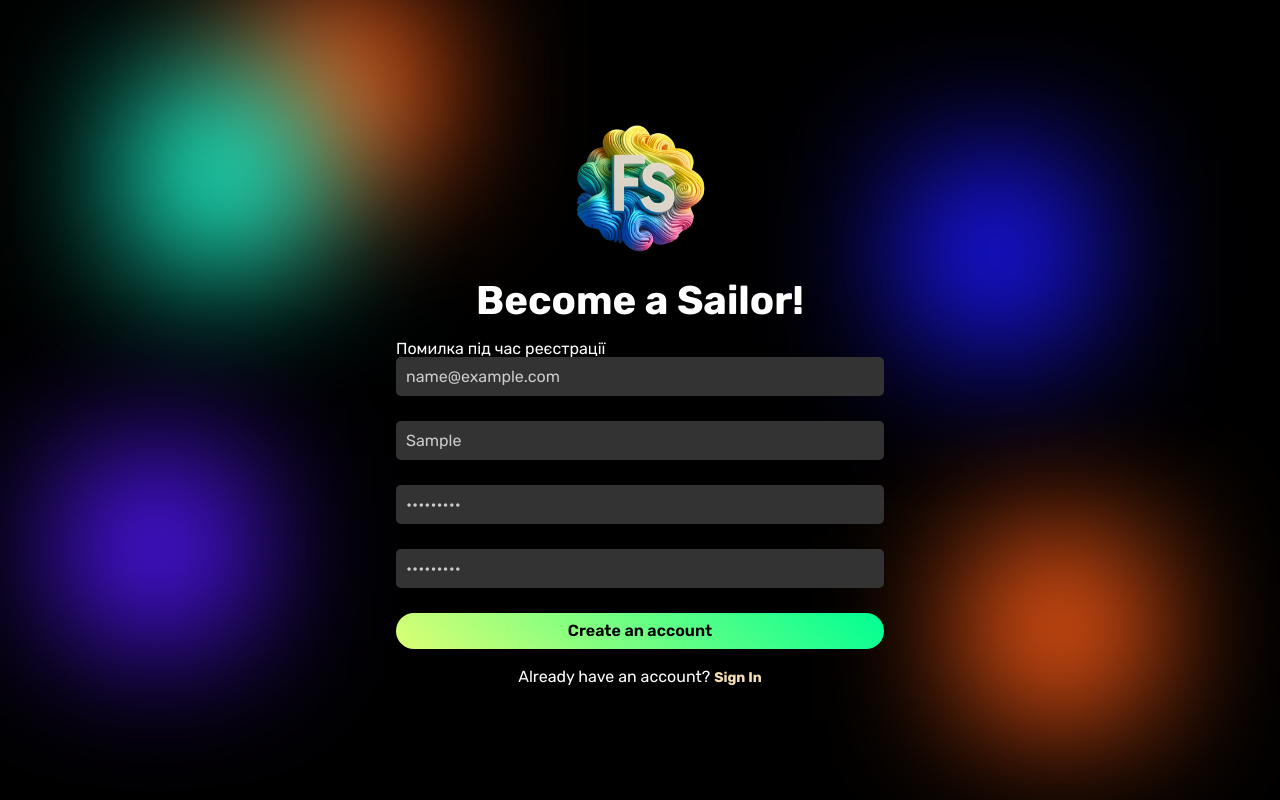
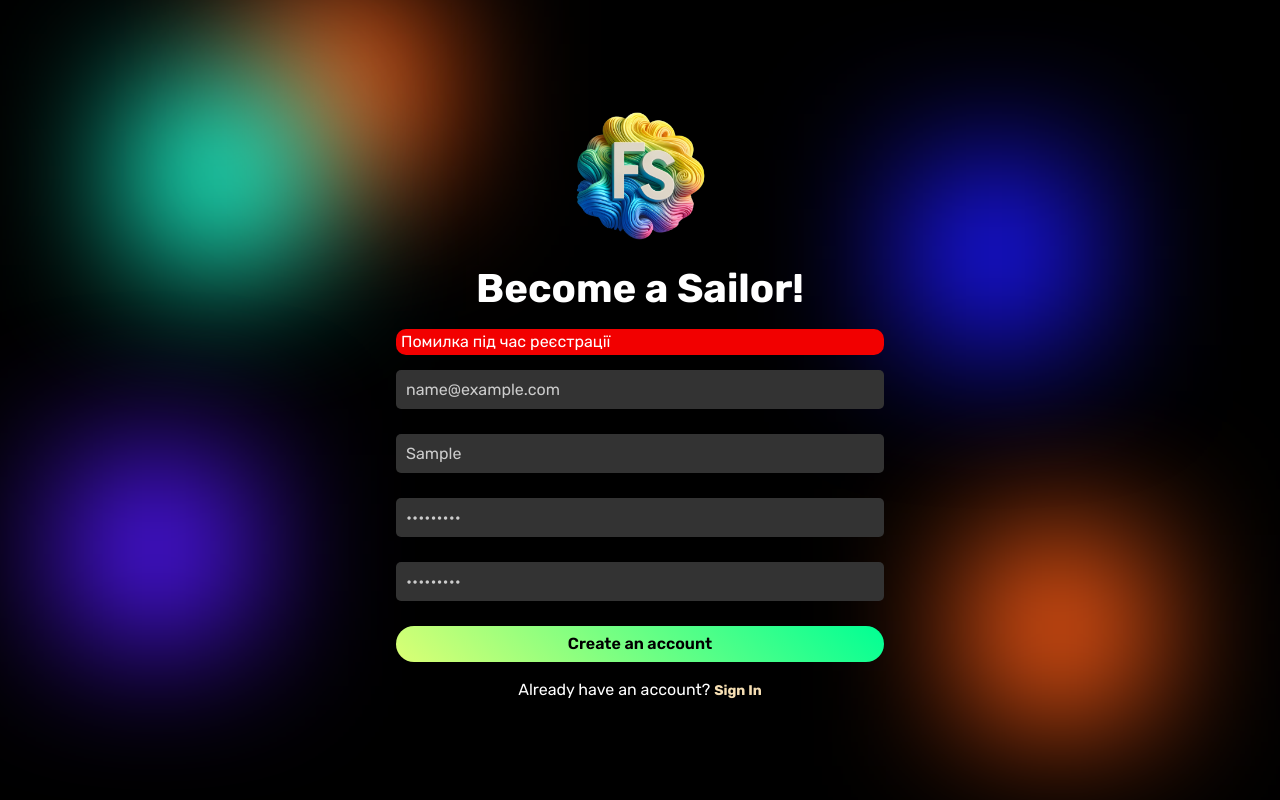
Before and after one commit to OleksandrKuchera/SocialNetword_FrontEnd_Fsociety, a React (Vite) app: page /register in a window 1280 px wide. Both pictures are taken after typing "name@example.com", "Sample", "Sample123", "Sample123" into the empty fields and a click on the input "Create an account". Built offline with nearby package versions, Linux system fonts and the light colour scheme; no server answers.

Commit message:
add check password

```diff
--- a/package.json
+++ b/package.json
@@ -7,7 +7,8 @@
         "dev": "vite",
         "build": "tsc && vite build",
         "lint": "eslint . --ext ts,tsx --report-unused-disable-directives --max-warnings 0",
-        "preview": "vite preview"
+        "preview": "vite preview",
+        "deploy": "vite build && gh-pages -d dist"
     },
     "dependencies": {
         "@emotion/react": "^11.11.4",
@@ -34,6 +35,7 @@
         "eslint": "^8.56.0",
         "eslint-plugin-react-hooks": "^4.6.0",
         "eslint-plugin-react-refresh": "^0.4.5",
+        "gh-pages": "^6.1.1",
         "sass": "^1.71.1",
         "typescript": "^5.2.2",
         "vite": "^5.1.6"
--- a/src/components/_auth/form/RegistrationForm.tsx
+++ b/src/components/_auth/form/RegistrationForm.tsx
@@ -25,9 +25,31 @@ const RegistrationForm = () => {
 
     const handleSubmit = async (event: React.FormEvent) => {
         event.preventDefault();
+
+        // Перевірка на збіг паролів
+        if (registrationData.password !== registrationData.confirmPassword) {
+            setError('Паролі не збігаються');
+            return;
+        }
+
+        // Перевірка на довжину пароля
+        if (registrationData.password.length < 8) {
+            setError('Пароль повинен бути не менше 8 символів');
+            return;
+        }
+
+        // Перевірка на складність пароля
+        if (!/[a-z]/.test(registrationData.password) ||
+            !/[A-Z]/.test(registrationData.password) ||
+            !/[0-9]/.test(registrationData.password)) {
+            setError('Пароль повинен містити принаймні одну маленьку літеру, одну велику літеру та одну цифру');
+            return;
+        }
+
         try {
             const response = await axios.post('http://127.0.0.1:8000/api/register/', registrationData);
             console.log(response.data);
+
 
         } catch (error) {
             console.error('Помилка під час реєстрації:', error);
@@ -35,12 +57,13 @@ const RegistrationForm = () => {
         }
     };
 
+
     return (
         <>
             <h2 className={style.login__title}>Become a Sailor!</h2>
 
             <form onSubmit={handleSubmit}>
-                {error && <p>{error}</p>}
+                {error && <p className={style.error}>{error}</p>}
                 <label htmlFor="email">
                     <input type="email" placeholder="Your email" id="email" name="email" required onChange={handleInputChange} />
                 </label>
--- a/src/components/_auth/form/styles/LofinForm.module.scss
+++ b/src/components/_auth/form/styles/LofinForm.module.scss
@@ -34,3 +34,10 @@
         }
     }
 }
+
+.error {
+    margin-bottom: 15px;
+    padding: 5px;
+    border-radius: 10px;
+    background: rgb(242, 0, 0);
+}
```
Also changed, not shown: 11 other files (tests, documents, lock files or other folders).
